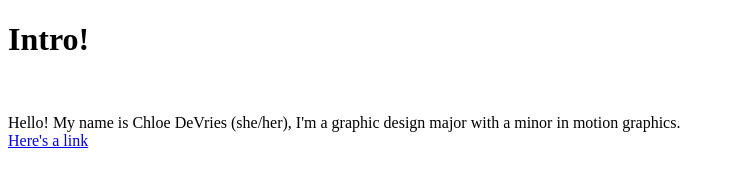
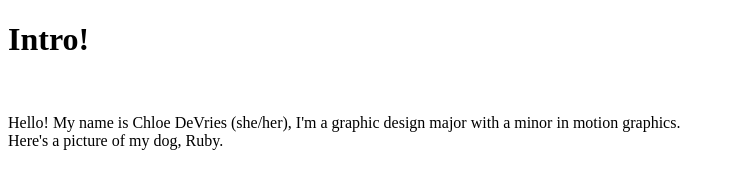
Before and after one commit to chloerdevries/Hamburger, a plain HTML site: page index.html in a window 1280 px wide. Shown: the whole page, without its empty margins (0-735 px from the left). Drawn offline with Linux system fonts and the light colour scheme.

Commit message:
Update index.html

```diff
--- a/index.html
+++ b/index.html
@@ -5,7 +5,6 @@
   </head>
   <body>
     <h1>Intro!</h1><br>
-    <p>Hello! My name is Chloe DeVries (she/her), I'm a graphic design major
-      with a minor in motion graphics. <br>
-<a href="https://www.google.com/">Here's a link</a>
-     </p>
+    <p>Hello! My name is Chloe DeVries (she/her), I'm a graphic design major with a minor in motion graphics.<br>
+      Here's a picture of my dog, Ruby.
+</p>
```
